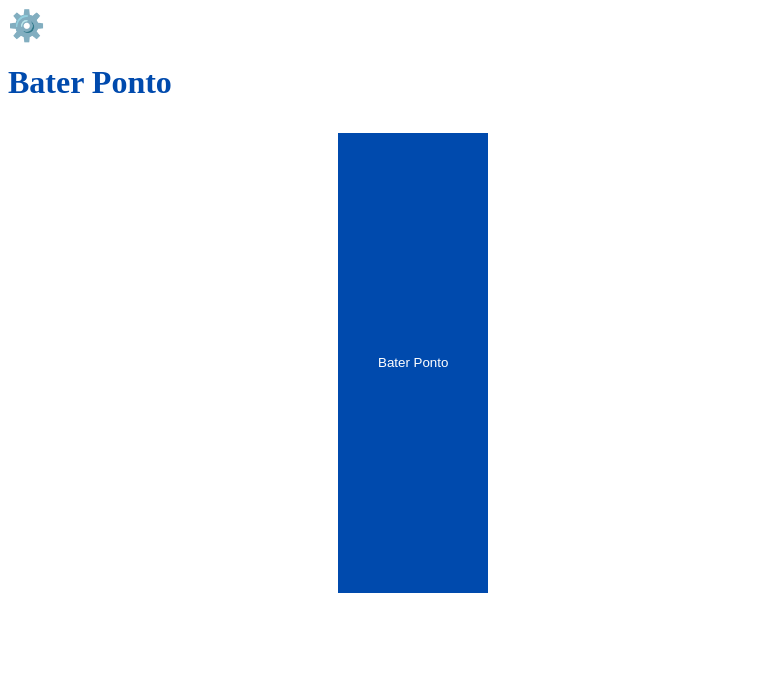
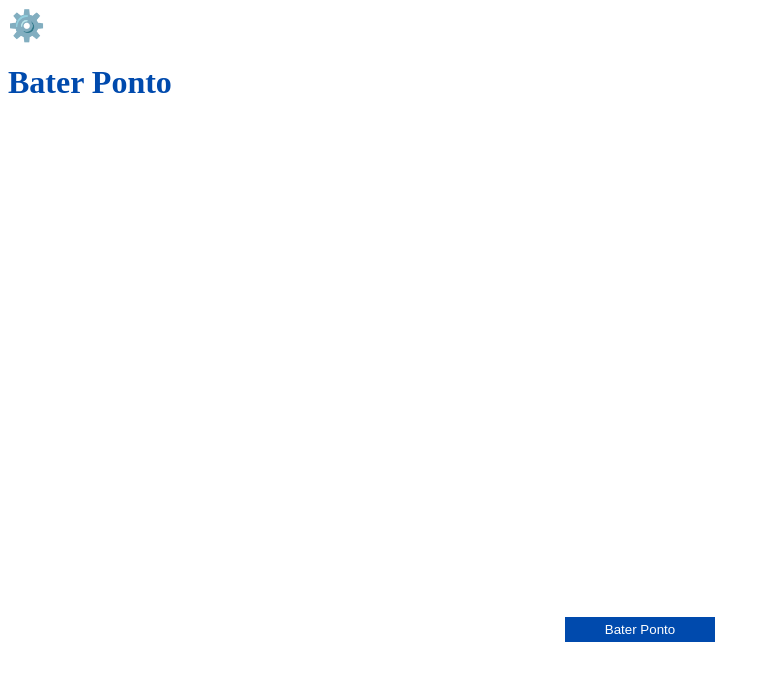
Before and after one commit to kaiquedev027/SistemadePonto, a Flask app: page /bater_ponto in a window 1280 px wide. Shown: the top 681 px of the page, without its empty margins (0-770 px from the left). Run offline with Flask 3, Linux system fonts and the light colour scheme.

Commit message:
Update style.css

```diff
--- a/static/style.css
+++ b/static/style.css
@@ -120,6 +120,3 @@ li {
         display: grid;
         justify-content: center;
     }
- .baterponto{
-      display: flex;
-  }
```
